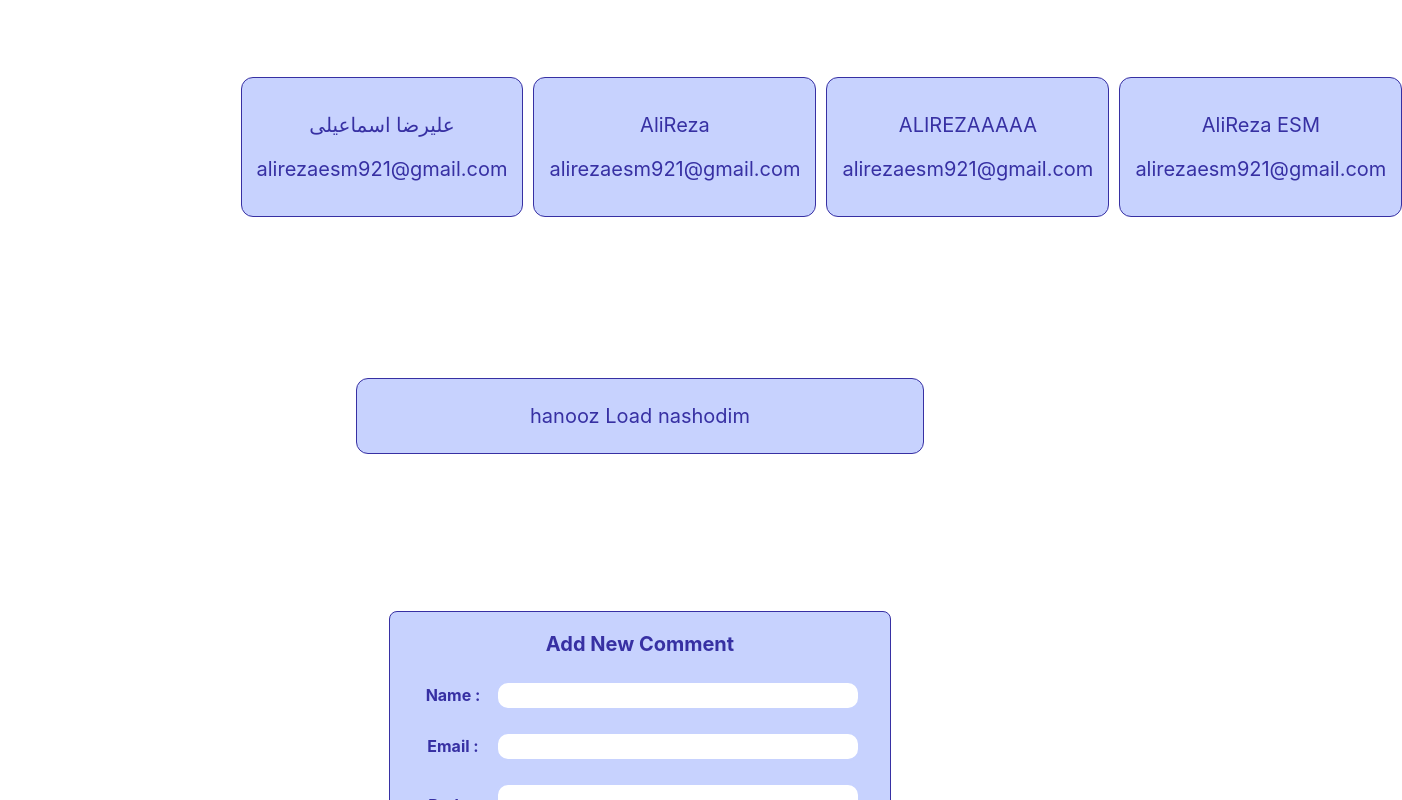
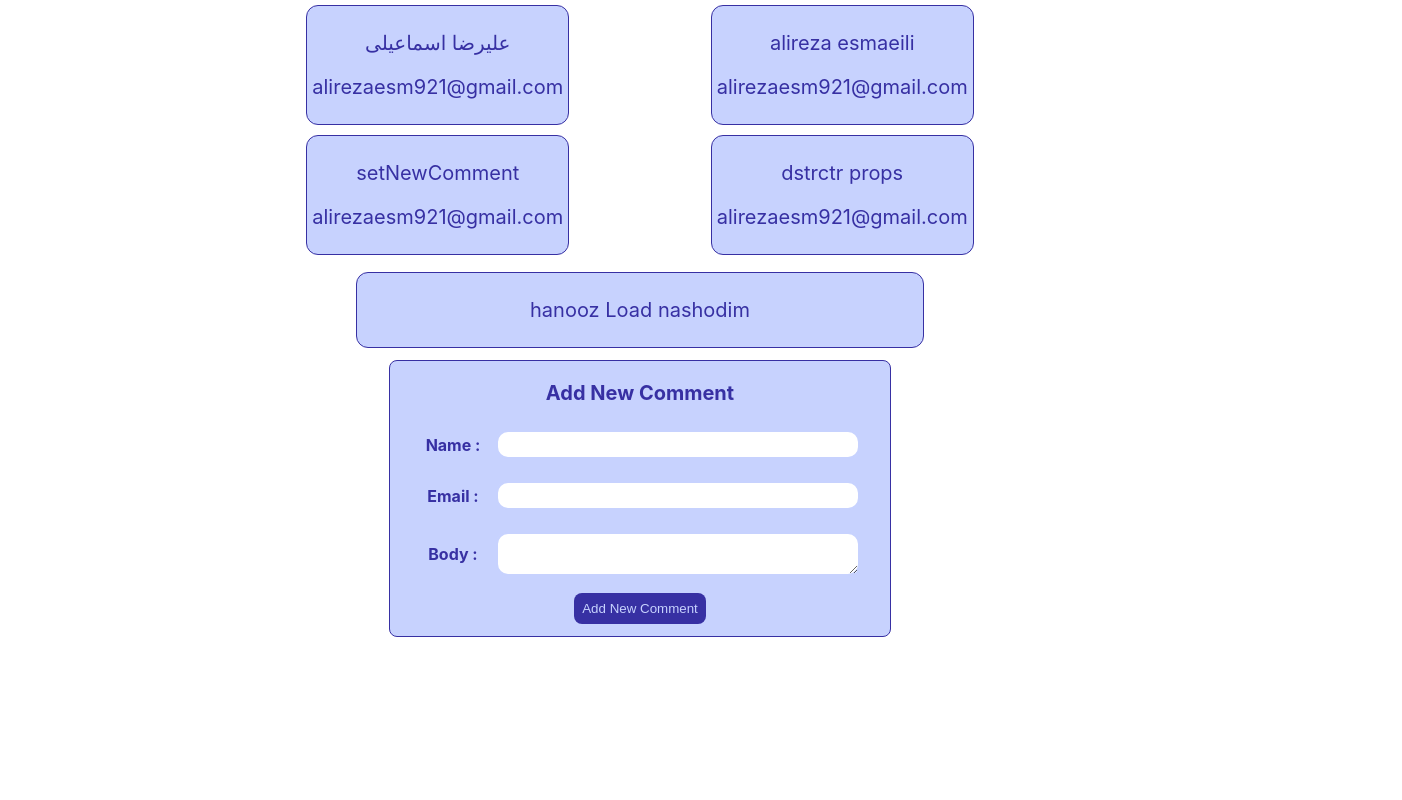
Before and after one commit to alireza921/HttpApp-req, a React (Create React App) app: page / in a window 1280 px wide. Shown: the top 800 px of the page, 1402 px wide, since content can reach past the window. Built offline with nearby package versions, Linux system fonts and the light colour scheme; data requests are answered from the project's data file.

Commit message:
update Ui when create NewComment

```diff
--- a/data/db.json
+++ b/data/db.json
@@ -8,25 +8,25 @@
       "id": 5
     },
     {
-      "name": "AliReza",
+      "name": "alireza esmaeili ",
       "email": "alirezaesm921@gmail.com",
-      "body": "Alirzea Esm Is react developer",
+      "body": "in test update comment hastesh ",
       "postId": 10,
-      "id": 6
+      "id": 9
     },
     {
-      "name": "ALIREZAAAAA",
+      "name": "setNewComment",
       "email": "alirezaesm921@gmail.com",
-      "body": "KHEilii khafaniiii",
+      "body": "in test setNewComment hastesh \nke form ro khali mikone bad az Submit shodan ",
       "postId": 10,
-      "id": 7
+      "id": 10
     },
     {
-      "name": "AliReza ESM ",
+      "name": "dstrctr props",
       "email": "alirezaesm921@gmail.com",
-      "body": "agha damet kheili garme ",
+      "body": "in test dstrctr kardan e props tooye NewComment hast esh \nke onAddComment => props.onAddComment bood = onAddComment ",
       "postId": 10,
-      "id": 8
+      "id": 11
     }
   ]
 }
--- a/src/component/comment/style.module.css
+++ b/src/component/comment/style.module.css
@@ -1,10 +1,10 @@
 .holder {
     background-color: #c7d2fe;
     color: #3730a3;
-    padding: 15px;
+    padding: 5px;
     margin: 5px;
     font-size: 20px;
-    width: 100%;
+    /* width: 100%; */
     border-radius: 12px;
     border: solid 1px #3730a3;
     cursor: pointer;
--- a/src/container/FullComment/fullComment.js
+++ b/src/container/FullComment/fullComment.js
@@ -19,8 +19,8 @@ const FullComment = ({ commentId }) => {
   const deletHandler = () => {
     axios
       .delete(`http://localhost:3001/comments/${commentId}`)
-      .then(res => console.log(res.data))
-      .catch(err => console.log(err));
+      .then((res) => console.log(res.data))
+      .catch((err) => console.log(err));
   };
 
   // console.log(fullComment);
--- a/src/container/HttpAppCmp.js
+++ b/src/container/HttpAppCmp.js
@@ -13,7 +13,7 @@ const HttpApp = () => {
     axios
       .get("http://localhost:3001/comments")
       .then((res) => {
-        setComment(res.data.slice(0, 4));
+        setComment(res.data);
       })
       .catch((err) => console.log(err));
   }, []);
@@ -22,10 +22,25 @@ const HttpApp = () => {
     setCommentId(id);
   };
 
+  const newCommentHandler = (newComment,setNewComment) => {
+    axios
+      .post("http://localhost:3001/comments", {
+        ...newComment,
+        postId: 10,
+      })
+      .then((res) => axios.get("http://localhost:3001/comments"))
+      .then(res => setComment(res.data))
+      .catch();
+    setNewComment({
+      name: "",
+      email: "",
+      body: "",
+    });
+  };
   // console.log(commentId);
 
   return (
-    <main className={styles.holder}>
+    <main className={styles.main}>
       <section className={styles.commentHolder}>
         {comment ? (
           comment.map((c) => (
@@ -46,7 +61,7 @@ const HttpApp = () => {
       </section>
 
       <section className={styles.addCommentHolder}>
-        <AddComment />
+        <AddComment onAddComment={newCommentHandler} />
       </section>
     </main>
   );
--- a/src/container/addNewComment/AddNewComment.js
+++ b/src/container/addNewComment/AddNewComment.js
@@ -2,7 +2,7 @@ import axios from "axios";
 import { useState } from "react";
 import styles from "../addNewComment/style.module.css";
 
-const AddComment = () => {
+const AddComment = ({onAddComment}) => {
   const [newComment, setNewComment] = useState({
     name: "",
     email: "",
@@ -15,18 +15,8 @@ const AddComment = () => {
 
   const postHandler = (e) => {
     e.preventDefault();
-    axios
-      .post("http://localhost:3001/comments", {
-        ...newComment,
-        postId: 10,
-      })
-      .then((res) => console.log(res.data))
-      .catch();
-    setNewComment({
-      name: "",
-      email: "",
-      body: "",
-    });
+    onAddComment(newComment,setNewComment);
+
   };
 
   return (
--- a/src/container/style.module.css
+++ b/src/container/style.module.css
@@ -1,8 +1,8 @@
 
 
-.holder {
+.main {
     width: 79%;
-    height: 120vh;
+    /* height: 120vh; */
     display: flex;
     flex-direction: column;
     align-content: center;
@@ -17,6 +17,7 @@
     flex-direction: row;
     justify-content: space-around;
     align-items: center;
+    flex-wrap: wrap;
 }
 
 .fullCommentHolder{
```
